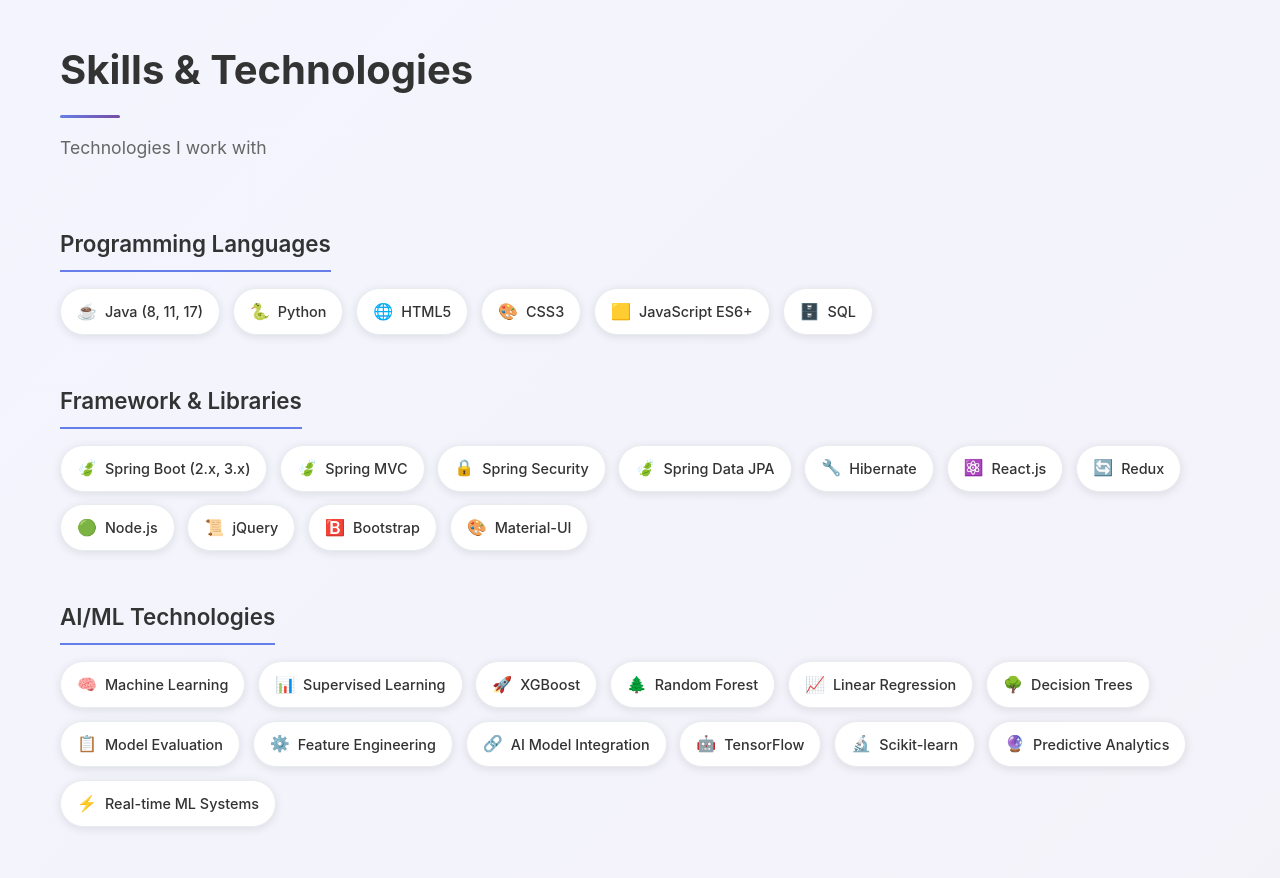
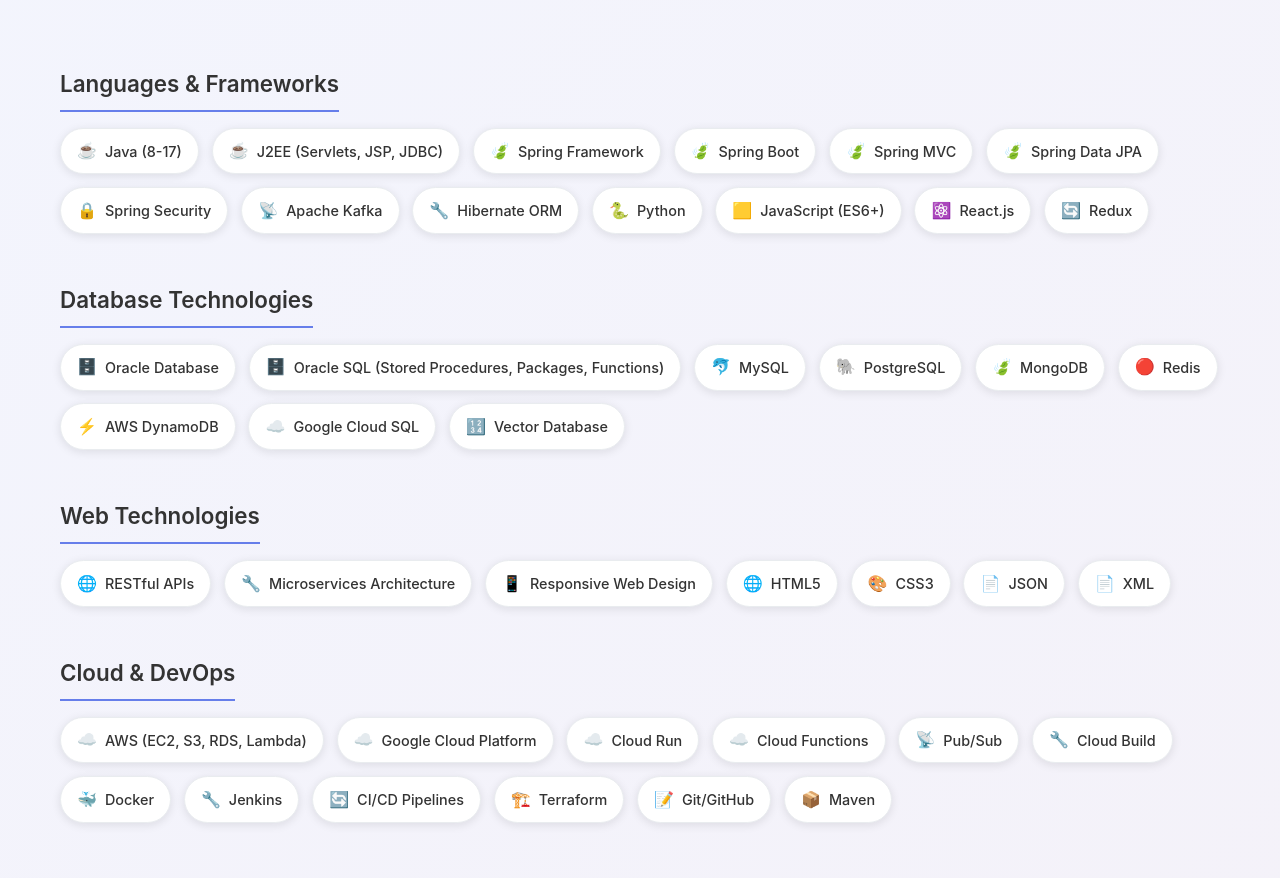
Before and after one commit to SATHV1-K/portfolio, a React (Create React App) app: page / in a window 1280 px wide. Shown: the part 1900-2778 px from the top of the page. Built offline with nearby package versions, Linux system fonts and the light colour scheme.

Commit message:
Update portfolio content: contact info, location, footer, skills, hero, about, experience, and add contract project

```diff
--- a/public/index.html
+++ b/public/index.html
@@ -24,7 +24,7 @@
       work correctly both with client-side routing and a non-root public URL.
       Learn how to configure a non-root public URL by running `npm run build`.
     -->
-    <title>Sath's Portfolio</title>
+    <title>Sathvik's Portfolio</title>
   </head>
   <body>
     <noscript>You need to enable JavaScript to run this app.</noscript>
--- a/src/components/Experience.js
+++ b/src/components/Experience.js
@@ -4,60 +4,60 @@
 const Experience = () => {
   const experiences = [
     {
-      title: 'Software Developer',
-      company: 'MICOR Industries',
-      location: 'Remote',
-      duration: 'Jul 2024 - Present',
+      title: 'Full-Stack Developer',
+      company: 'Orbit Analytics',
+      location: 'Atlanta, GA',
+      duration: 'May 2024 - Present',
       description: [
-        'Engineered a full-stack manufacturing execution system using Java 17, Spring Boot, and React.js, optimizing business logic with multithreading and enhancing UI with Redux and ES6+ features.',
-        'Developed an intelligent production scheduling module using XGBoost and Random Forest algorithms, managing and deploying models on AWS SageMaker with A/B testing to improve manufacturing efficiency.',
-        'Architected a scalable, event-driven microservices system using Apache Kafka and Redis caching, applying design patterns (MVC, Singleton, DTO) and securing RESTful/GraphQL APIs with OAuth 2.0.',
-        'Managed robust data persistence and retrieval across Oracle Database and MongoDB using Hibernate/JPA, optimizing complex SQL queries and NoSQL aggregation pipelines for real-time analytics.',
-        'Automated deployment and ensured system consistency by building CI/CD pipelines with Jenkins and AWS CodePipeline, containerizing applications with Docker, and leveraging AWS services (EC2, ECS, RDS, S3).'
+        'Developed backend services for analytics platform using Java 8-17, Spring Boot, and Hibernate, implementing Kafka messaging for event-driven architecture while optimizing Oracle database queries and Redis caching to improve API response times and reduce system latency.',
+        'Built RESTful APIs and responsive web components using Spring MVC and React.js, working with stakeholders to translate functional requirements into technical implementations for financial reporting features.',
+        'Assisted in integrating Hugging Face LLM models via API endpoints in Spring Boot to enable natural language summarization of financial reports, collaborating with the team to fine-tune prompts for accurate insights from structured data.',
+        'Supported production environment by troubleshooting database issues, refactoring Oracle PL/SQL stored procedures, and implementing performance improvements to reduce recurring errors and system bottlenecks.',
+        'Collaborated with senior developers to integrate third-party APIs into existing J2EE application, implementing error handling and retry logic while containerizing services with Docker for AWS EC2 deployment.',
+        'Contributed to establishing automated testing framework using JUnit and Mockito, writing unit and integration tests to improve code quality and streamline CI/CD pipeline with Jenkins.'
       ],
-      technologies: ['Java', 'Spring Boot', 'React.js', 'Machine Learning', 'Amazon Web Services (AWS)', 'Oracle Database', 'MongoDB', 'Apache Kafka', 'Redis', 'Docker']
+      technologies: ['Java', 'Spring Boot', 'Hibernate', 'React.js', 'Oracle Database', 'Apache Kafka', 'Redis', 'Docker', 'AWS', 'Jenkins']
     },
     {
-      title: 'Software Developer',
-      company: 'Insurance Group of Florida, Inc',
-      location: 'Remote',
-      duration: 'Aug 2023 - Jul 2024',
+      title: 'Web Developer',
+      company: 'Florida Institute of Technology',
+      location: 'Melbourne, FL',
+      duration: 'Aug 2023 - May 2024',
       description: [
-        'Developed a comprehensive insurance agency management platform using Java 8+, Spring Boot, and React.js with Material-UI, participating actively in the full Agile/Scrum lifecycle.',
-        'Built an AI-powered customer retention system using Python (scikit-learn) deployed on AWS SageMaker and created a real-time analytics dashboard with React/D3.js for intelligent risk assessment.',
-        'Contributed to a microservices architecture using Spring Boot, designing RESTful APIs with Swagger documentation and implementing Redis caching to enhance system responsiveness and service orchestration.',
-        'Engineered the persistence layer using Hibernate/JPA with MySQL and integrated MongoDB and DynamoDB to manage unstructured customer data and track real-time interactions.',
-        'Deployed and monitored scalable applications on AWS (EC2, RDS, S3, Lambda), utilizing GIT for version control and maintaining high code quality through rigorous peer reviews.'
+        'Designed and built full-stack web application using React.js, Spring Boot, and Hibernate with Google Cloud SQL backend, implementing Spring MVC architecture and RESTful APIs to serve research content to faculty and students.',
+        'Developed meeting scheduler module using Spring Data JPA and MySQL, integrating real-time notifications through Google Pub/Sub and Firebase Cloud Messaging to automate room booking workflow.',
+        'Containerized Spring Boot backend services with Docker and deployed on Google Cloud Run, setting up CI/CD pipeline with Cloud Build to enable faster and more reliable deployments.',
+        'Integrated Dialogflow CX chatbot with a RAG pipeline to allow authorized users to query confidential research documents, using vector embeddings in Google Cloud SQL for secure retrieval and role-based access control to restrict sensitive data exposure.',
+        'Implemented authentication system using Spring Security with JWT tokens and role-based access control, ensuring secure access to research data and meeting university security standards.'
       ],
-      technologies: ['Java', 'Spring Boot', 'React.js', 'Python', 'Machine Learning', 'AWS', 'MySQL', 'MongoDB', 'Redis']
+      technologies: ['React.js', 'Spring Boot', 'Hibernate', 'Google Cloud Platform', 'MySQL', 'Docker', 'Dialogflow CX', 'Spring Security']
     },
     {
-      title: 'Software Developer',
-      company: 'Apollo Hospitals',
-      location: 'India',
-      duration: 'Aug 2021 - Jul 2023',
+      title: 'ML Intern',
+      company: 'AirQuery',
+      location: 'Hyderabad, India',
+      duration: 'Aug 2022 - May 2023',
       description: [
-        'Developed and maintained a secure, full-stack hospital management system using Java 8+, Spring Framework, and React.js with Redux for state management in an Agile/Scrum environment.',
-        'Implemented an AI-driven diagnostic support system using Python (TensorFlow) and deployed models on AWS SageMaker for real-time patient risk assessment, with automated alerts via SNS.',
-        'Architected the healthcare application using J2EE design patterns, developed RESTful API clients for third-party system integration, and implemented Redis caching to reduce data access latency.',
-        'Managed data persistence using Hibernate/JPA with Oracle Database for patient records and MongoDB for medical documents, ensuring HIPAA compliance through comprehensive Log4j auditing.',
-        'Deployed the application suite across AWS services including EC2, RDS, S3 for storage, and Lambda for automated report generation, ensuring high availability and scalability.'
+        'Contributed to AI-powered document Q&A system by developing REST APIs using Python and Java Spring Boot, collaborating with team members to expose ML features for document summarization and keyword extraction.',
+        'Implemented various ML algorithms including TF-IDF and BERT-based transformers for keyword extraction and abstractive summarization, training on small domain-specific datasets to improve accuracy in legal document processing.',
+        'Worked on PostgreSQL and MongoDB database design to store document metadata and embeddings, writing SQL queries and optimizing data retrieval for document search functionality.',
+        'Supported Agile development cycle through sprint planning and requirements analysis, handled production deployments and resolved bugs reported during testing phases to maintain system stability.'
       ],
-      technologies: ['Java', 'Spring Framework', 'React.js', 'Python', 'TensorFlow', 'AWS', 'Oracle Database', 'MongoDB', 'Redis']
+      technologies: ['Python', 'Java', 'Spring Boot', 'TF-IDF', 'BERT', 'PostgreSQL', 'MongoDB', 'Machine Learning']
     },
     {
-      title: 'Software Developer',
-      company: 'The New India Assurance Company Limited',
-      location: 'India',
-      duration: 'Jun 2019 - Aug 2021',
+      title: 'Contract: Solar Data Automation Project',
+      company: 'Infinite Photon Energy',
+      location: 'Texas, USA',
+      duration: 'Contract Role',
       description: [
-        'Developed a responsive online insurance platform using Java 8, Spring MVC/Security, and React.js, implementing core Java concepts like multithreading to optimize performance.',
-        'Engineered an intelligent underwriting automation system using machine learning and a real-time fraud detection model, deploying them on AWS and storing results in DynamoDB.',
-        'Designed and developed RESTful web services for seamless data exchange between front-end and back-end systems, implementing Redis caching to improve performance for frequently accessed policy data.',
-        'Managed database architecture using Hibernate/JPA with an Oracle Database, integrated MongoDB for policy document storage, and created automated PL/SQL reports using AWS Lambda.',
-        'Leveraged AWS services (S3, CloudWatch, SNS) for storage, monitoring, and notifications within an Agile framework that utilized CI/CD for continuous, reliable deployments.'
+        'Built an automated data pipeline to fetch, parse, and consolidate 15-minute solar energy and price data from ERCOT CSV/ZIP files and Photon facility APIs into Google Sheets.',
+        'Designed dual ETL workflows (historical full-load + incremental 15-minute updates) with deduplication logic, ensuring consistent and accurate reporting.',
+        'Integrated with ERCOT JSON APIs to download new market files and with Photon APIs to validate power and accumulated energy data across sources.',
+        'Implemented automated revenue calculations, converting technical energy readings into business-critical financial metrics for reporting and analysis.',
+        'Created daily completeness trackers (96 intervals/day & file-level monitoring) and optimized batch inserts to keep scripts within Google Apps Script execution limits.'
       ],
-      technologies: ['Java', 'Spring MVC', 'React.js', 'Machine Learning', 'Amazon Web Services (AWS)', 'Oracle Database', 'MongoDB', 'Redis']
+      technologies: ['Google Apps Script', 'Google Sheets API', 'ERCOT APIs', 'ETL', 'Data Pipeline', 'JavaScript', 'JSON', 'CSV Processing']
     }
   ];
 
--- a/src/components/Hero.js
+++ b/src/components/Hero.js
@@ -16,8 +16,8 @@
       <div className="container">
         <div className="hero-content">
           <div className="hero-text">
-            <h1 className="name">Hello, I'm Sath Jasti</h1>
-            <h2 className="role">a full-stack developer</h2>
+            <h1 className="name">Hello, I'm Sathvik Jasti</h1>
+            <h2 className="role">a software developer</h2>
             <p className="description">
               Java • Spring • React • AWS • Database • AI/ML
             </p>
--- a/src/components/Skills.js
+++ b/src/components/Skills.js
@@ -3,101 +3,106 @@
 const Skills = () => {
   const skillCategories = [
     {
-      title: 'Programming Languages',
+      title: 'Languages & Frameworks',
       skills: [
-        { name: 'Java (8, 11, 17)', icon: '☕' },
+        { name: 'Java (8-17)', icon: '☕' },
+        { name: 'J2EE (Servlets, JSP, JDBC)', icon: '☕' },
+        { name: 'Spring Framework', icon: '🍃' },
+        { name: 'Spring Boot', icon: '🍃' },
+        { name: 'Spring MVC', icon: '🍃' },
+        { name: 'Spring Data JPA', icon: '🍃' },
+        { name: 'Spring Security', icon: '🔒' },
+        { name: 'Apache Kafka', icon: '📡' },
+        { name: 'Hibernate ORM', icon: '🔧' },
         { name: 'Python', icon: '🐍' },
-        { name: 'HTML5', icon: '🌐' },
-        { name: 'CSS3', icon: '🎨' },
-        { name: 'JavaScript ES6+', icon: '🟨' },
-        { name: 'SQL', icon: '🗄️' }
+        { name: 'JavaScript (ES6+)', icon: '🟨' },
+        { name: 'React.js', icon: '⚛️' },
+        { name: 'Redux', icon: '🔄' }
       ]
     },
     {
-      title: 'Framework & Libraries',
+      title: 'Database Technologies',
       skills: [
-        { name: 'Spring Boot (2.x, 3.x)', icon: '🍃' },
-        { name: 'Spring MVC', icon: '🍃' },
-        { name: 'Spring Security', icon: '🔒' },
-        { name: 'Spring Data JPA', icon: '🍃' },
-        { name: 'Hibernate', icon: '🔧' },
-        { name: 'React.js', icon: '⚛️' },
-        { name: 'Redux', icon: '🔄' },
-        { name: 'Node.js', icon: '🟢' },
-        { name: 'jQuery', icon: '📜' },
-        { name: 'Bootstrap', icon: '🅱️' },
-        { name: 'Material-UI', icon: '🎨' }
-      ]
-    },
-    {
-      title: 'AI/ML Technologies',
-      skills: [
-        { name: 'Machine Learning', icon: '🧠' },
-        { name: 'Supervised Learning', icon: '📊' },
-        { name: 'XGBoost', icon: '🚀' },
-        { name: 'Random Forest', icon: '🌲' },
-        { name: 'Linear Regression', icon: '📈' },
-        { name: 'Decision Trees', icon: '🌳' },
-        { name: 'Model Evaluation', icon: '📋' },
-        { name: 'Feature Engineering', icon: '⚙️' },
-        { name: 'AI Model Integration', icon: '🔗' },
-        { name: 'TensorFlow', icon: '🤖' },
-        { name: 'Scikit-learn', icon: '🔬' },
-        { name: 'Predictive Analytics', icon: '🔮' },
-        { name: 'Real-time ML Systems', icon: '⚡' }
+        { name: 'Oracle Database', icon: '🗄️' },
+        { name: 'Oracle SQL (Stored Procedures, Packages, Functions)', icon: '🗄️' },
+        { name: 'MySQL', icon: '🐬' },
+        { name: 'PostgreSQL', icon: '🐘' },
+        { name: 'MongoDB', icon: '🍃' },
+        { name: 'Redis', icon: '🔴' },
+        { name: 'AWS DynamoDB', icon: '⚡' },
+        { name: 'Google Cloud SQL', icon: '☁️' },
+        { name: 'Vector Database', icon: '🔢' }
       ]
     },
     {
       title: 'Web Technologies',
       skills: [
         { name: 'RESTful APIs', icon: '🌐' },
-        { name: 'Microservices', icon: '🔧' },
-        { name: 'GraphQL', icon: '📊' },
-        { name: 'WebSockets', icon: '🔌' },
-        { name: 'Servlets', icon: '☕' },
-        { name: 'JDBC', icon: '🔗' },
-        { name: 'Swagger/OpenAPI', icon: '📖' },
+        { name: 'Microservices Architecture', icon: '🔧' },
+        { name: 'Responsive Web Design', icon: '📱' },
+        { name: 'HTML5', icon: '🌐' },
+        { name: 'CSS3', icon: '🎨' },
         { name: 'JSON', icon: '📄' },
-        { name: 'XML', icon: '📄' },
-        { name: 'OAuth 2.0', icon: '🔐' }
+        { name: 'XML', icon: '📄' }
       ]
     },
     {
       title: 'Cloud & DevOps',
       skills: [
         { name: 'AWS (EC2, S3, RDS, Lambda)', icon: '☁️' },
-        { name: 'AWS (SageMaker, CloudWatch)', icon: '☁️' },
-        { name: 'AWS (SES, SNS, SQS, API Gateway)', icon: '☁️' },
+        { name: 'Google Cloud Platform', icon: '☁️' },
+        { name: 'Cloud Run', icon: '☁️' },
+        { name: 'Cloud Functions', icon: '☁️' },
+        { name: 'Pub/Sub', icon: '📡' },
+        { name: 'Cloud Build', icon: '🔧' },
         { name: 'Docker', icon: '🐳' },
         { name: 'Jenkins', icon: '🔧' },
-        { name: 'CI/CD', icon: '🔄' },
-        { name: 'Kubernetes', icon: '⚙️' }
-      ]
-    },
-    {
-      title: 'Tools & Platforms',
-      skills: [
-        { name: 'IntelliJ IDEA', icon: '💡' },
-        { name: 'VS Code', icon: '💻' },
-        { name: 'GIT', icon: '📝' },
-        { name: 'JIRA', icon: '📋' },
-        { name: 'Postman', icon: '📮' },
-        { name: 'Apache Kafka', icon: '📡' },
-        { name: 'JUnit', icon: '🧪' },
-        { name: 'Mockito', icon: '🎭' },
+        { name: 'CI/CD Pipelines', icon: '🔄' },
+        { name: 'Terraform', icon: '🏗️' },
+        { name: 'Git/GitHub', icon: '📝' },
         { name: 'Maven', icon: '📦' }
       ]
     },
     {
-      title: 'Databases',
+      title: 'AI/ML',
       skills: [
-        { name: 'Oracle Database', icon: '🗄️' },
-        { name: 'MySQL', icon: '🐬' },
-        { name: 'MongoDB', icon: '🍃' },
-        { name: 'DynamoDB', icon: '⚡' },
-        { name: 'Redis', icon: '🔴' },
-        { name: 'Database Design', icon: '🏗️' },
-        { name: 'Query Optimization', icon: '⚡' }
+        { name: 'Hugging Face Transformers', icon: '🤗' },
+        { name: 'RAG Pipelines', icon: '🔗' },
+        { name: 'TF-IDF', icon: '📊' },
+        { name: 'BERT', icon: '🧠' },
+        { name: 'Scikit-learn', icon: '🔬' },
+        { name: 'Embeddings (Sentence Transformers)', icon: '🔢' },
+        { name: 'XG Boost', icon: '🚀' },
+        { name: 'Random Forest', icon: '🌲' }
+      ]
+    },
+    {
+      title: 'Development Practices',
+      skills: [
+        { name: 'SDLC (Agile/Scrum)', icon: '🔄' },
+        { name: 'Requirements Analysis', icon: '📋' },
+        { name: 'Software Design', icon: '🏗️' },
+        { name: 'Test-Driven Development', icon: '🧪' },
+        { name: 'JUnit', icon: '🧪' },
+        { name: 'Mockito', icon: '🎭' },
+        { name: 'Production Support', icon: '🔧' },
+        { name: 'Performance Optimization', icon: '⚡' },
+        { name: 'Stakeholder Management', icon: '👥' },
+        { name: 'Client Interfacing', icon: '🤝' }
+      ]
+    },
+    {
+      title: 'Tools',
+      skills: [
+        { name: 'JIRA', icon: '📋' },
+        { name: 'Postman', icon: '📮' },
+        { name: 'Swagger/OpenAPI', icon: '📖' },
+        { name: 'IntelliJ IDEA', icon: '💡' },
+        { name: 'Eclipse', icon: '🌙' },
+        { name: 'SQL Developer', icon: '🗄️' },
+        { name: 'Dialogflow CX', icon: '🤖' },
+        { name: 'Firebase', icon: '🔥' },
+        { name: 'Hugging Face Hub', icon: '🤗' }
       ]
     }
   ];
```
Also changed, not shown: src/components/About.js (+5 -11 lines), src/components/Contact.js (+7 -7 lines), src/components/Footer.js (+4 -4 lines).
